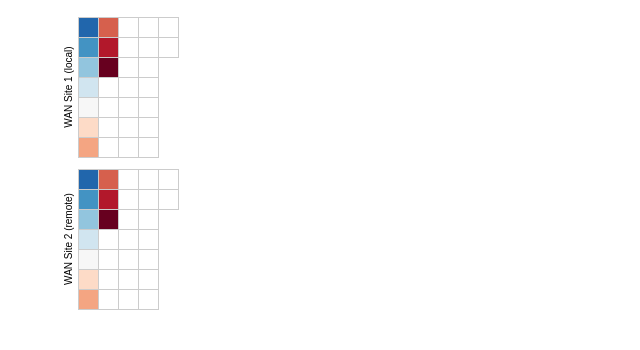
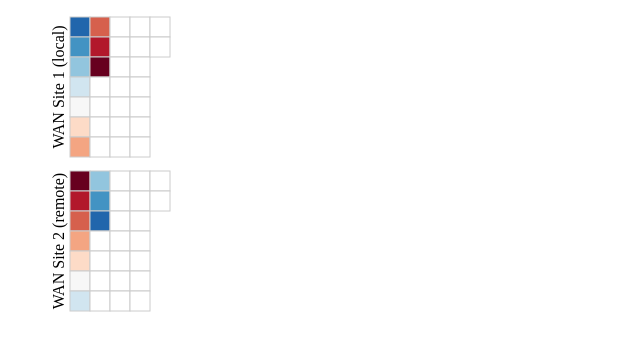
Before and after one commit to caitlinross/interactive-vis, a plain HTML site: page hw3/index.html in a window 1280 px wide. Shown: the whole page, without its empty margins (0-640 px from the left). Drawn offline with Linux system fonts and the light colour scheme.

Commit message:
fixed issue where local site data populated both SVGs

```diff
--- a/hw3/index.html
+++ b/hw3/index.html
@@ -58,8 +58,8 @@
             .range(d3.range(11).map(function(d) { return "q" + d + "-11"; }));
 
         // create the SVG
-        var svg = d3.select("body").selectAll("svg")
-            .data(d3.range(2))
+        var localsvg = d3.select("body").select("svg")
+            .data(d3.range(1))
             .enter().append("svg")
             .attr("width", width)
             .attr("height", height)
@@ -67,17 +67,31 @@
             .append("g")
             .attr("transform", "translate(" + ((width - cellSize * 53) / 2) + "," + (height - cellSize * 7 - 1) + ")");
         // ^ use last line to create correct number of rows and cols
+        var remotesvg = d3.select("body").select("svg")
+            .data(d3.range(1))
+            .enter().append("svg")
+            .attr("width", width)
+            .attr("height", height)
+            .attr("class", "RdYlGn")
+            .append("g")
+            .attr("transform", "translate(" + ((width - cellSize * 53) / 2) + "," + (height - cellSize * 7 - 1) + ")");
 
         // create text for names of row sections
-        svg.append("text")
+        localsvg.append("text")
             .attr("transform", "translate(-6," + cellSize * 3.5 + ")rotate(-90)")
             .style("text-anchor", "middle")
-            .text(function(d) {
-                    if (d == 0) { return "WAN Site 1 (local)";}
-                    else { return "WAN Site 2 (remote)";} });
+            .text("WAN Site 1 (local)");
+
+        remotesvg.append("text")
+            .attr("transform", "translate(-6," + cellSize * 3.5 + ")rotate(-90)")
+            .style("text-anchor", "middle")
+            .text("WAN Site 2 (remote)");
+            //.text(function(d) {
+            //        if (d == 0) { return "WAN Site 1 (local)";}
+            //        else { return "WAN Site 2 (remote)";} });
 
         // create rectangles for days
-        var rect = svg.selectAll(".day")
+        var rect1 = localsvg.selectAll(".day")
             .data(createDays())
             .enter().append("rect")
             .attr("class", "day")
@@ -87,13 +101,22 @@
             .attr("y", function(d) { return getDayPos(d) * cellSize; })
             .datum(format);
 
+        var rect2 = remotesvg.selectAll(".day")
+            .data(createDays())
+            .enter().append("rect")
+            .attr("class", "day")
+            .attr("width", cellSize)
+            .attr("height", cellSize)
+            .attr("x", function(d) { return getWeekPos(d) * cellSize; })
+            .attr("y", function(d) { return getDayPos(d) * cellSize; })
+            .datum(format);
         //rect.append("title")
           //  .text(function(d) { console.log(d); return d; });
 
-        svg.selectAll(".month")
-            .data(createDays())
-            .enter().append("path")
-            .attr("class", "month");
+        //svg.selectAll(".month")
+        //    .data(createDays())
+        //    .enter().append("path")
+        //    .attr("class", "month");
            // .attr("d", monthPath);
 
         // read in the data (in csv format)
@@ -102,12 +125,19 @@
 
             var data = d3.nest()
                 .key(function(d) { return d.timestamp; })
-                .key(function(d) { return d.site; })
+                .key(function(d) {
+                    if (d.site == "local") { return 0; }
+                    else { return 1; } })
                 .rollup(function(d) { return d[0].util; })
                 .map(csv);
 
-                rect.filter(function(d) { return d in d3.keys(data); })
-                .attr("class", function(d, i) { console.log(i); console.log(data[d].local); return "day " + color(data[d].local); })
+                rect1.filter(function(d) { return d in d3.keys(data); })
+                .attr("class", function(d) { return "day " + color(data[d][0]); })
+                .select("title")
+                .text(function(d) {  return d + ": " + (data[d]); });
+
+                rect2.filter(function(d) { console.log(d); console.log(d in d3.keys(data)); return d in d3.keys(data); })
+                .attr("class", function(d) { console.log(d); console.log(data[d][1]); return "day " + color(data[d][1]); })
                 .select("title")
                 .text(function(d) { console.log(d); return d + ": " + (data[d]); });
         });
```
